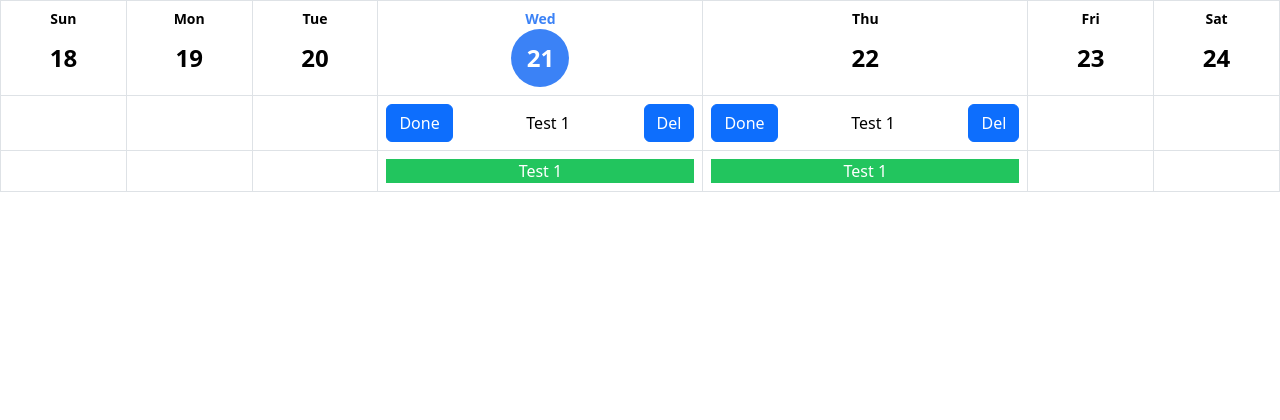
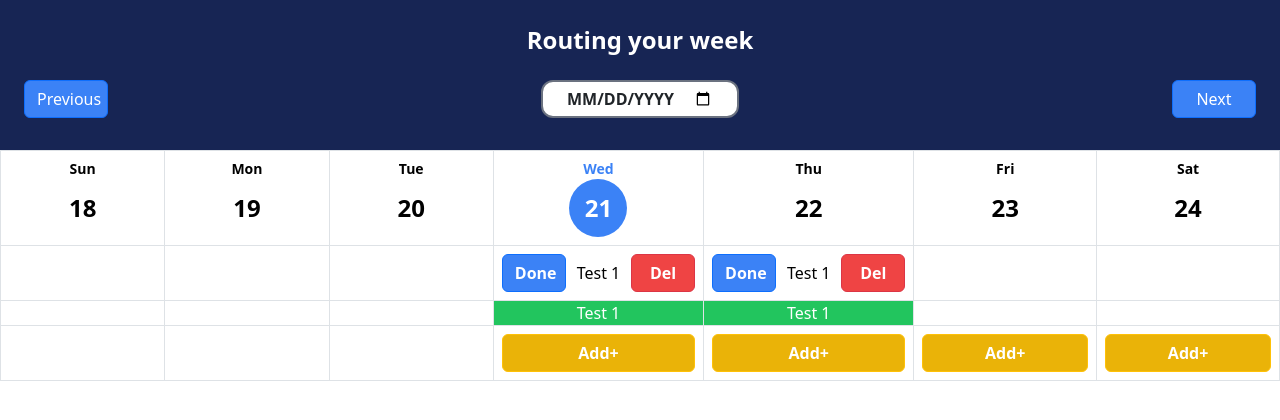
Before and after one commit to quanglong292/da-todo-app, a React (Vite) app: page / in a window 1280 px wide. Shown: the top 420 px of the page. Built offline with nearby package versions, Linux system fonts and the light colour scheme.

Commit message:
next: dashboard navigator

```diff
--- a/src/components/core/DashboardTable.tsx
+++ b/src/components/core/DashboardTable.tsx
@@ -1,7 +1,7 @@
-import React, { memo } from "react";
+import { memo } from "react";
 import Table from "react-bootstrap/Table";
 import Button from "react-bootstrap/Button";
-import { myDayjs } from "../../utils/helpers/useDayjs";
+import { Dayjs } from "../../utils/helpers/dayjs";
 import { ScheduleItemType } from "../../types/ScheduleType";
 
 type DashboardTable = {
@@ -11,10 +11,10 @@ type DashboardTable = {
     key: string;
   }[];
   dataSource?: any[];
-  handleClickCellAction: (type: "done" | "remove", record: any) => void;
+  handleClickCellAction?: (type: "done" | "remove", record: any) => void;
 };
 
-const today: number = myDayjs().get("date");
+const today: number = Dayjs().get("date");
 
 const DashboardTable = memo((props: DashboardTable) => {
   const { dataSource, columns, handleClickCellAction } = props;
@@ -22,6 +22,17 @@ const DashboardTable = memo((props: DashboardTable) => {
 
   return (
     <Table responsive="sm" bordered hover>
+      <TableHead columns={columns} />
+      <TableBody
+        handleClickCellAction={handleClickCellAction}
+        dataSource={dataSource}
+      />
+    </Table>
+  );
+});
+
+function TableHead({ columns }: DashboardTable) {
+  return (
     <thead>
       <tr>
         {columns?.map(({ title }, i) => {
@@ -42,6 +53,11 @@ const DashboardTable = memo((props: DashboardTable) => {
         })}
       </tr>
     </thead>
+  );
+}
+
+function TableBody({ dataSource, handleClickCellAction }: DashboardTable) {
+  return (
     <tbody>
       {dataSource?.length ? (
         dataSource.map((weekData, i) => {
@@ -51,27 +67,42 @@ const DashboardTable = memo((props: DashboardTable) => {
             <tr key={i}>
               {entriesData.map((item, j) => {
                 const value: ScheduleItemType | "" = item[1];
-                  if (!value) return <td key={j}></td>;
+                if (!value) return <td className="max-w-[96px]" key={j}></td>;
+                if (value?.type === "ADD") {
                   return (
-                    <td key={value.title + j}>
+                    <td>
+                      <Button
+                        onClick={() => handleClickCellAction("done", value)}
+                        variant="warning"
+                        className="bg-yellow-500 text-white font-semibold w-full"
+                      >
+                        Add+
+                      </Button>
+                    </td>
+                  );
+                }
+
+                return (
+                  <td className="max-w-[96px] p-0" key={value.title + j}>
                     {value.status === "DOING" ? (
-                        <div className="flex justify-between items-center">
+                      <div className="max-w-full flex justify-between items-center m-2">
                         <Button
+                          className="font-semibold bg-blue-500 w-[64px]"
                           onClick={() => handleClickCellAction("done", value)}
                         >
                           Done
                         </Button>
                         <span className="mx-2">{value.title}</span>
                         <Button
-                            onClick={() =>
-                              handleClickCellAction("remove", value)
-                            }
+                          variant="danger"
+                          className="font-semibold bg-red-500 w-[64px]"
+                          onClick={() => handleClickCellAction("remove", value)}
                         >
                           Del
                         </Button>
                       </div>
                     ) : (
-                        <p className="text-center bg-green-500 text-white">
+                      <p className="max-w-full text-center bg-green-500 text-white">
                         {value.title}
                       </p>
                     )}
@@ -89,8 +120,7 @@ const DashboardTable = memo((props: DashboardTable) => {
         </tr>
       )}
     </tbody>
-    </Table>
   );
-});
+}
 
 export default DashboardTable;
--- /dev/null
+++ b/src/utils/helpers/dayjs.ts
@@ -0,0 +1,23 @@
+import dayjs from 'dayjs';
+import updateLocale from "dayjs/plugin/updateLocale";
+import localeData from "dayjs/plugin/localeData";
+import isSameOrAfter from "dayjs/plugin/isSameOrAfter";
+import customParseFormat from "dayjs/plugin/customParseFormat";
+
+const Dayjs = dayjs
+
+Dayjs.extend(localeData)
+Dayjs.localeData()
+Dayjs.extend(updateLocale)
+Dayjs.updateLocale('en', {
+    weekdays: [
+        "Sunday", "Monday", "Tuesday", "Wednesday", "Thursday", "Friday", "Saturday"
+    ]
+}
+)
+Dayjs.extend(isSameOrAfter)
+Dayjs.extend(customParseFormat)
+
+const globalLocaleData = Dayjs.localeData()
+
+export { Dayjs, globalLocaleData }
--- a/src/utils/helpers/useDayjs.ts
+++ /dev/null
@@ -1,19 +0,0 @@
-import dayjs from 'dayjs';
-import updateLocale from "dayjs/plugin/updateLocale";
-import localeData from "dayjs/plugin/localeData";
-
-const myDayjs = dayjs
-
-myDayjs.extend(localeData)
-myDayjs.localeData()
-myDayjs.extend(updateLocale)
-myDayjs.updateLocale('en', {
-    weekdays: [
-        "Sunday", "Monday", "Tuesday", "Wednesday", "Thursday", "Friday", "Saturday"
-    ]
-}
-)
-
-const globalLocaleData = myDayjs.localeData()
-
-export { myDayjs, globalLocaleData }
--- a/src/views/ViewDashboard/elements/Dashboard.tsx
+++ b/src/views/ViewDashboard/elements/Dashboard.tsx
@@ -1,9 +1,7 @@
 import { memo, useEffect, useState } from "react";
 import "../../../assets/styles/dashboard.scss";
-
-import { myDayjs, globalLocaleData } from "../../../utils/helpers/useDayjs";
-import DashboardCell from "./DashboardCell";
-import { ScheduleItemType, ScheduleType } from "../../../types/ScheduleType";
+import { Dayjs, globalLocaleData } from "../../../utils/helpers/dayjs";
+import { ScheduleType } from "../../../types/ScheduleType";
 import DashboardTable from "../../../components/core/DashboardTable";
 
 type DashboardProps = {
@@ -17,7 +15,7 @@ type WeekDayType = {
 };
 
 const weekDays: WeekDayType[] = new Array(7).fill("").map((_, idx) => {
-  const dayInWeek = myDayjs().day(idx);
+  const dayInWeek = Dayjs().day(idx);
   return {
     name: globalLocaleData.weekdaysShort()[dayInWeek.get("day")],
     day: dayInWeek.get("date"),
@@ -49,7 +47,7 @@ const Dashboard = memo((props: DashboardProps): JSX.Element => {
     const longestItemOfADay = Math.max(
       ...data.map(({ items }: ScheduleType) => items.length)
     );
-    const dataSource: any[] = new Array(longestItemOfADay)
+    const dataSource: any[] = new Array(longestItemOfADay + 1)
       .fill("")
       .map((_, i) => {
         const eachRowObj = columns
@@ -57,12 +55,20 @@ const Dashboard = memo((props: DashboardProps): JSX.Element => {
           .reduce((a, v) => ({ ...a, [v]: v }), {});
 
         weekDays.forEach((_, jindex) => {
-          const day = myDayjs().day(jindex).format("DD/MM/YYYY");
+          const day = Dayjs().day(jindex).format("DD/MM/YYYY");
           const foundData = data.find((schedule) => schedule.date === day)
             ?.items?.[i];
           eachRowObj[weekDays[jindex].name] = foundData
             ? { ...foundData, date: day }
             : "";
+          const isSameOrAfterToday = Dayjs(day, "DD/MM/YYYY").isSameOrAfter(
+            Dayjs(),
+            "D"
+          );
+
+          if (i === longestItemOfADay && isSameOrAfterToday) {
+            eachRowObj[weekDays[jindex].name] = { type: "ADD", date: day };
+          }
         });
 
         return eachRowObj;
@@ -77,11 +83,14 @@ const Dashboard = memo((props: DashboardProps): JSX.Element => {
   }, [scheduleData]);
 
   return (
-    <DashboardTable
-      handleClickCellAction={handleClickCellAction}
-      dataSource={dataSource}
-      columns={columns}
-    />
+    <>
+      <div></div>
+      <DashboardTable
+        handleClickCellAction={handleClickCellAction}
+        dataSource={dataSource}
+        columns={columns}
+      />
+    </>
   );
 });
 
--- a/src/views/ViewDashboard/elements/DashboardCell.tsx
+++ /dev/null
@@ -1,13 +0,0 @@
-import { memo } from "react";
-import { ScheduleType } from "../../../types/ScheduleType";
-
-interface DashboardCellPropType extends ScheduleType {
-  onClick: (type: string, e: Event) => void;
-}
-
-const DashboardCell = memo((props: DashboardCellPropType): JSX.Element => {
-  const {} = props;
-  return <div>DashboardCell</div>;
-});
-
-export default DashboardCell;
--- /dev/null
+++ b/src/views/ViewDashboard/elements/DashboardNavigator.tsx
@@ -0,0 +1,20 @@
+import { memo } from "react";
+import { Button } from "react-bootstrap";
+
+const DashboardNavigator = memo(() => {
+  return (
+    <div className="bg-blue-950 px-4 pt-4 pb-8 flex flex-col gap-4">
+      <p className="text-white font-semibold text-center text-2xl">Routing your week</p>
+      <div className="flex justify-between">
+        <Button className="w-[84px] bg-blue-500 text-white">Previous</Button>
+        <input
+          type="date"
+          className="px-4 border-2 border-gray-500 rounded-xl font-semibold uppercase"
+        />
+        <Button className="w-[84px] bg-blue-500 text-white">Next</Button>
+      </div>
+    </div>
+  );
+});
+
+export default DashboardNavigator;
--- a/src/views/ViewDashboard/index.tsx
+++ b/src/views/ViewDashboard/index.tsx
@@ -4,9 +4,12 @@ import Dashboard from "./elements/Dashboard";
 import mockDashboardData from "../../utils/constants/dashboardData.json";
 import { useState, useEffect } from "react";
 import { ScheduleItemType, ScheduleType } from "../../types/ScheduleType";
+import DashboardNavigator from "./elements/DashboardNavigator";
 
 function ViewDashboard() {
-  const [schedule, setSchedule] = useState<ScheduleType[]>(mockDashboardData as ScheduleType[]);
+  const [schedule, setSchedule] = useState<ScheduleType[]>(
+    mockDashboardData as ScheduleType[]
+  );
 
   // Function
   const handleClickCellAction = (
@@ -14,11 +17,12 @@ function ViewDashboard() {
     record: any
   ): void => {
     console.log("handleClickCellAction", { type, record });
-    setSchedule([])
+    setSchedule([]);
   };
 
   return (
     <div>
+      <DashboardNavigator />
       <Dashboard
         handleClickCellAction={handleClickCellAction}
         scheduleData={schedule}
```
Lines whose indentation alone changed are shown as unchanged.
